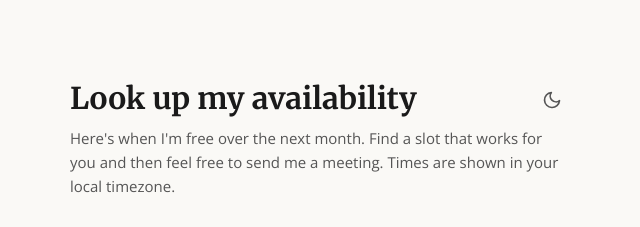
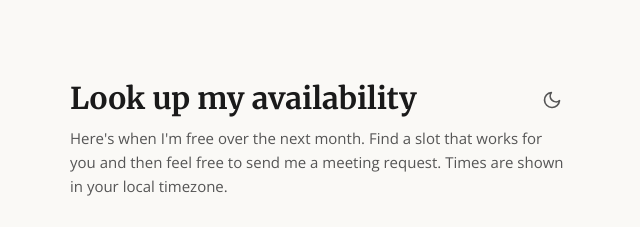
Before and after one commit to jamesbmarshall/calman, a website: page public/index.html in a window 1280 px wide. Shown: the top 227 px of the page, 320-960 px from the left. Drawn offline with nearby package versions, Linux system fonts and the light colour scheme; no server answers.

Commit message:
Minor text change.

```diff
--- a/public/index.html
+++ b/public/index.html
@@ -440,7 +440,7 @@
           <svg class="icon-sun" viewBox="0 0 24 24" fill="none" stroke="currentColor" stroke-width="2" stroke-linecap="round" stroke-linejoin="round"><circle cx="12" cy="12" r="5"/><line x1="12" y1="1" x2="12" y2="3"/><line x1="12" y1="21" x2="12" y2="23"/><line x1="4.22" y1="4.22" x2="5.64" y2="5.64"/><line x1="18.36" y1="18.36" x2="19.78" y2="19.78"/><line x1="1" y1="12" x2="3" y2="12"/><line x1="21" y1="12" x2="23" y2="12"/><line x1="4.22" y1="19.78" x2="5.64" y2="18.36"/><line x1="18.36" y1="5.64" x2="19.78" y2="4.22"/></svg>
         </button>
       </div>
-      <p>Here's when I'm free over the next month. Find a slot that works for you and then feel free to send me a meeting. Times are shown in your local timezone.</p>
+      <p>Here's when I'm free over the next month. Find a slot that works for you and then feel free to send me a meeting request. Times are shown in your local timezone.</p>
     </div>
   </header>
 
```
